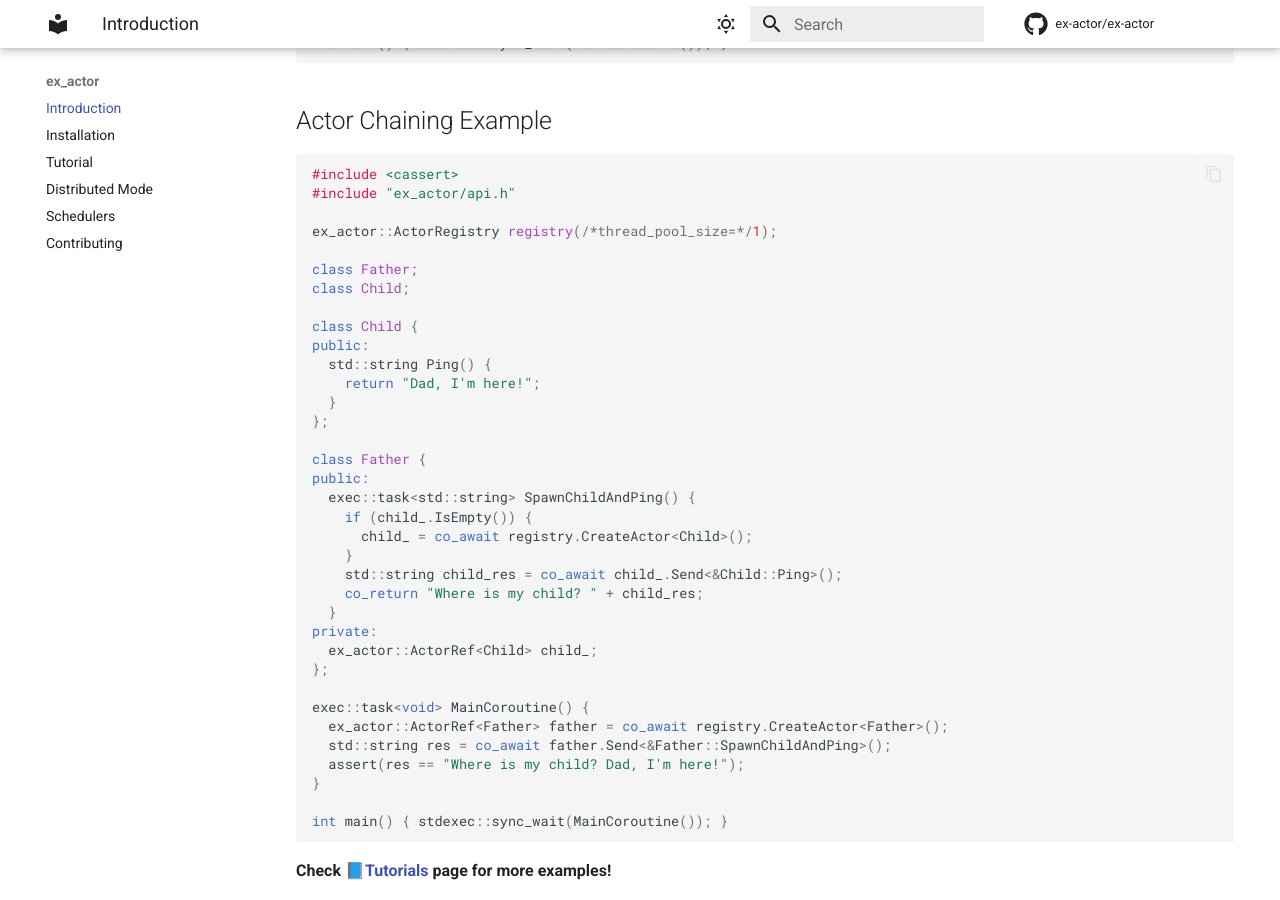
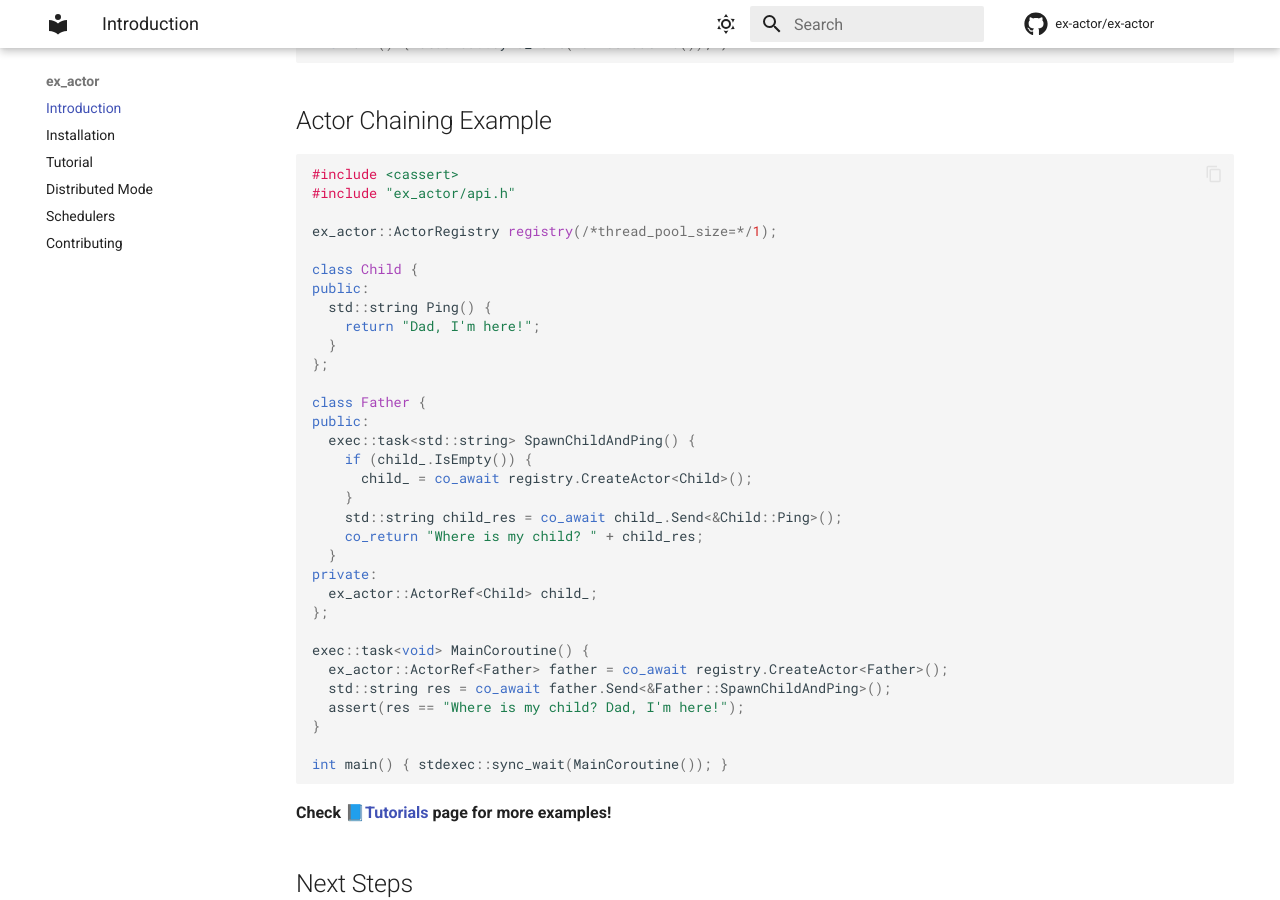
Before and after one commit to ex-actor/ex-actor, an MkDocs documentation site: the page built from docs/contents/index.md, in a window 1280 px wide and 900 px high, scrolled down 1487 px. Built offline with MkDocs 1.6.1 and Material for MkDocs 9.7.7, drawn with Linux system fonts in a browser that asks for light colours; comment, search, counter and statistics services are not loaded.

Commit message:
refine some examples (#92)

```diff
--- a/docs/contents/index.md
+++ b/docs/contents/index.md
@@ -56,9 +56,6 @@ int main() { stdexec::sync_wait(MainCoroutine()); }
 #include "ex_actor/api.h"
 
 ex_actor::ActorRegistry registry(/*thread_pool_size=*/1);
-
-class Father;
-class Child;
 
 class Child {
 public:
```
Also changed, not shown: docs/contents/tutorial.md (+0 -3 lines), README.md.
